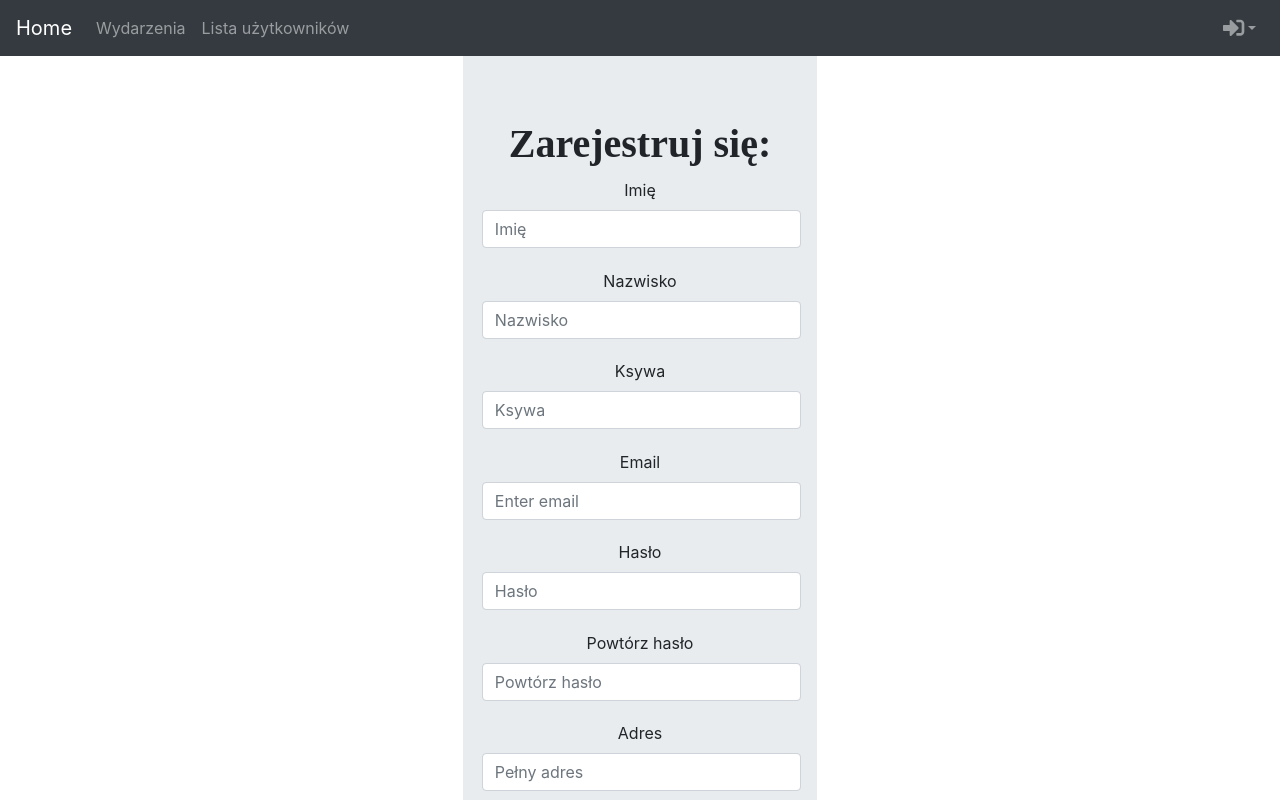
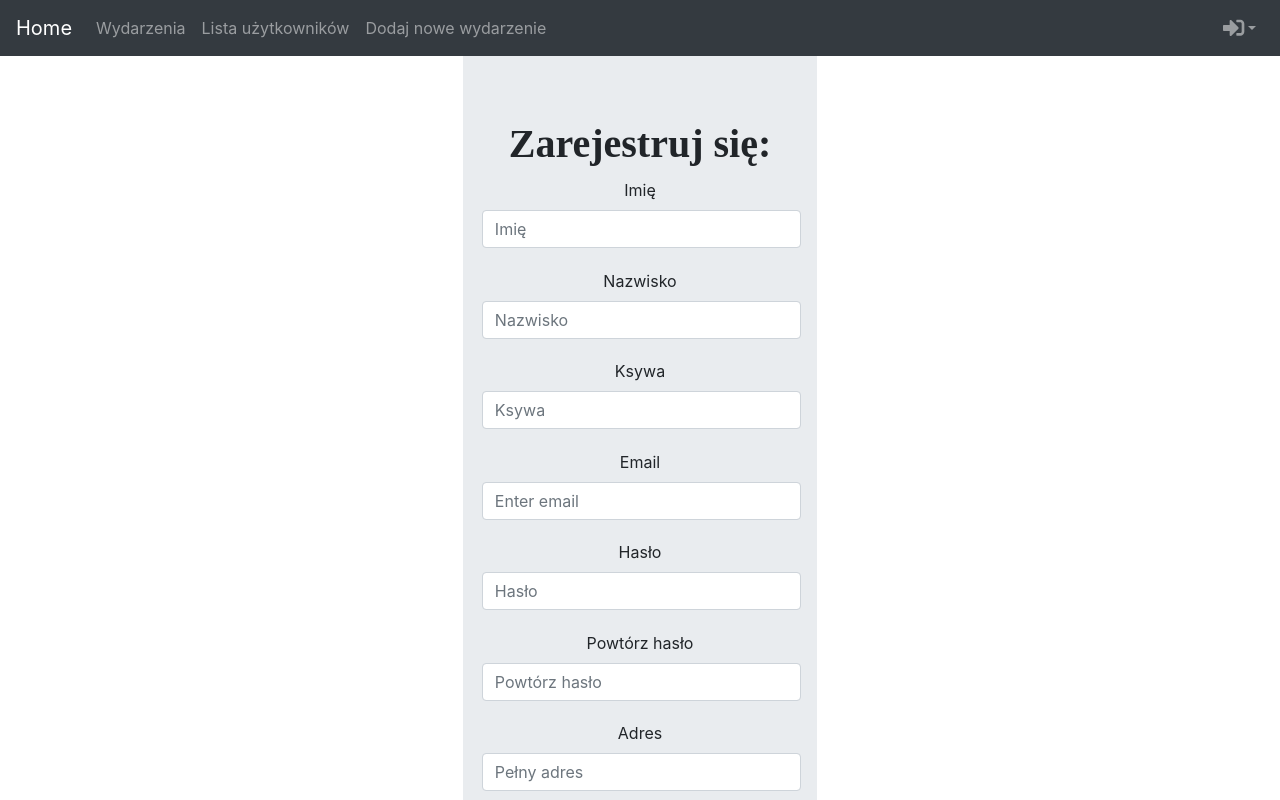
Before and after one commit to kubwosz/event-support-app-frontside, a React (Create React App) app in the folder event-support-app/: page / in a window 1280 px wide. Shown: the top 800 px of the page. Built offline with nearby package versions, Linux system fonts and the light colour scheme.

Commit message:
added link to adding new event in navbar

```diff
--- a/event-support-app/src/components/navbar/index.jsx
+++ b/event-support-app/src/components/navbar/index.jsx
@@ -13,6 +13,7 @@ export default class HomeNavbar extends React.Component {
         <Nav className="mr-auto">
           <Nav.Link href="/events">Wydarzenia</Nav.Link>
           <Nav.Link href="/members">Lista użytkowników</Nav.Link>
+          <Nav.Link href="/addEvent">Dodaj nowe wydarzenie</Nav.Link>
         </Nav>
         <Nav>
           <NavDropdown
```
